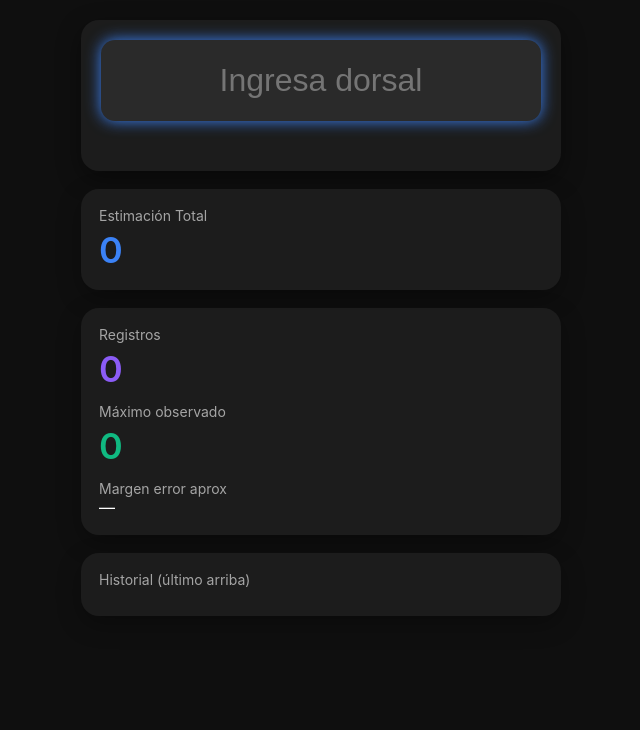
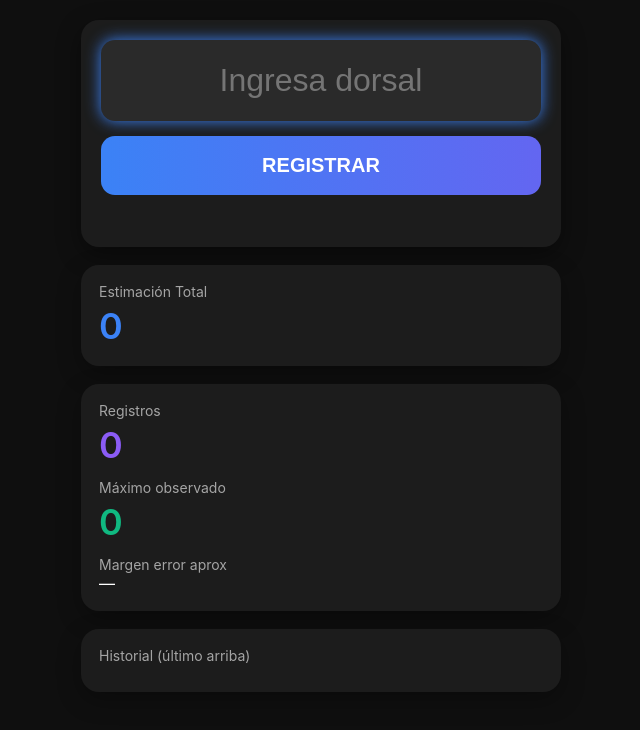
Before and after one commit to amlmedina/Asistentes, a plain HTML site: page index.html in a window 1280 px wide. Shown: the whole page, without its empty margins (319-959 px from the left). Drawn offline with Linux system fonts and the light colour scheme.

Commit message:
Actualizar index.html

```diff
--- a/index.html
+++ b/index.html
@@ -3,12 +3,10 @@
 <head>
 <meta charset="UTF-8">
 <meta name="viewport" content="width=device-width, initial-scale=1.0">
-<title>Race Capture Mobile</title>
+<title>Race Capture</title>
 
 <style>
-* {
-    box-sizing: border-box;
-}
+* { box-sizing: border-box; }
 
 body {
     margin: 0;
@@ -41,15 +39,35 @@ input {
     text-align: center;
     background: #2a2a2a;
     color: white;
+    margin-bottom: 15px;
 }
 
 input:focus {
     box-shadow: 0 0 15px #3b82f6;
 }
 
+/* BOTÓN GRANDE */
+button {
+    width: 100%;
+    padding: 18px;
+    font-size: 20px;
+    font-weight: bold;
+    border-radius: 14px;
+    border: none;
+    background: linear-gradient(90deg, #3b82f6, #6366f1);
+    color: white;
+    cursor: pointer;
+    transition: 0.2s;
+}
+
+button:active {
+    transform: scale(0.98);
+}
+
+/* FEEDBACK */
 .feedback {
     height: 22px;
-    margin-top: 8px;
+    margin-top: 10px;
     font-size: 15px;
 }
 
@@ -107,7 +125,7 @@ input:focus {
 
 <div class="container">
 
-<!-- INPUT PRINCIPAL -->
+<!-- CAPTURA -->
 <div class="capture-box">
     <input
         type="tel"
@@ -121,6 +139,7 @@ input:focus {
         spellcheck="false"
         autofocus
     >
+    <button onclick="agregar()">REGISTRAR</button>
     <div class="feedback" id="feedback"></div>
 </div>
 
@@ -155,12 +174,6 @@ let registros = [];
 
 const input = document.getElementById("dorsal");
 const feedback = document.getElementById("feedback");
-
-input.addEventListener("keypress", function(e) {
-    if (e.key === "Enter") {
-        agregar();
-    }
-});
 
 function vibrar() {
     if (navigator.vibrate) {
```
